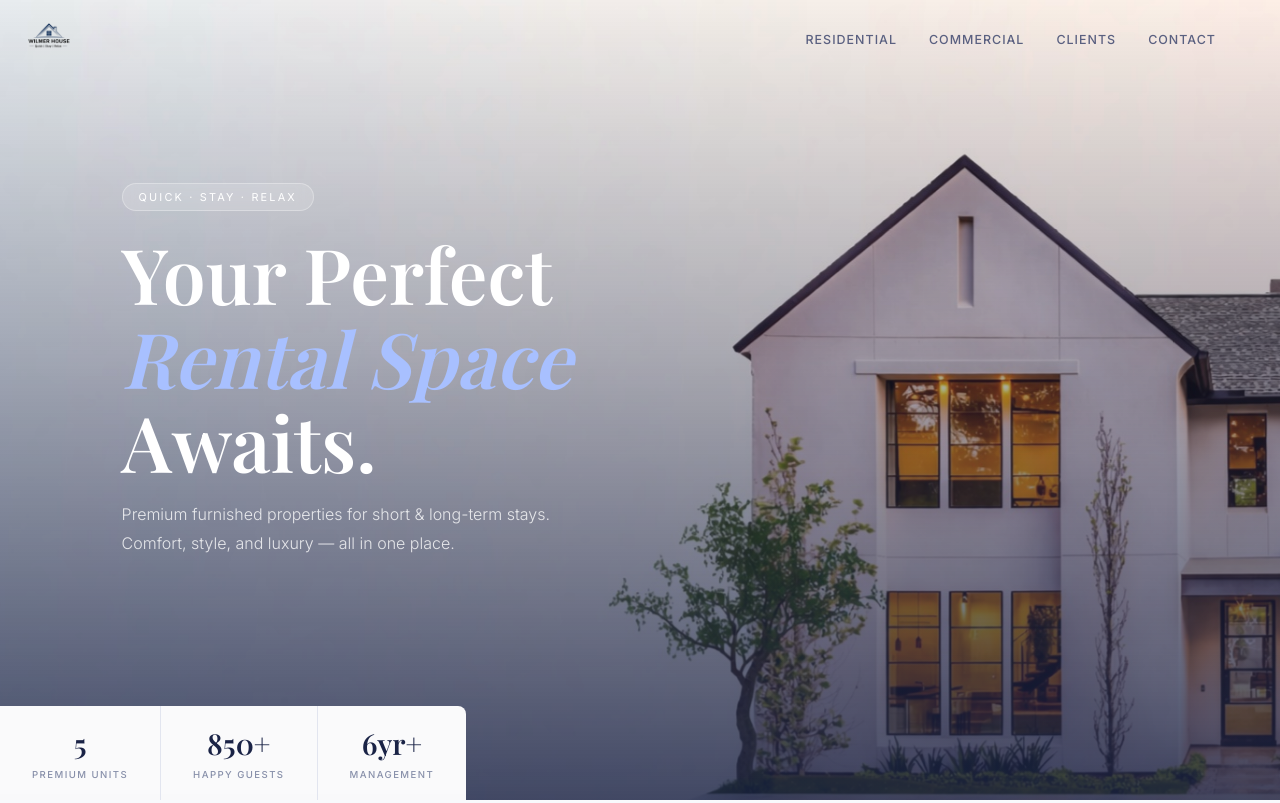
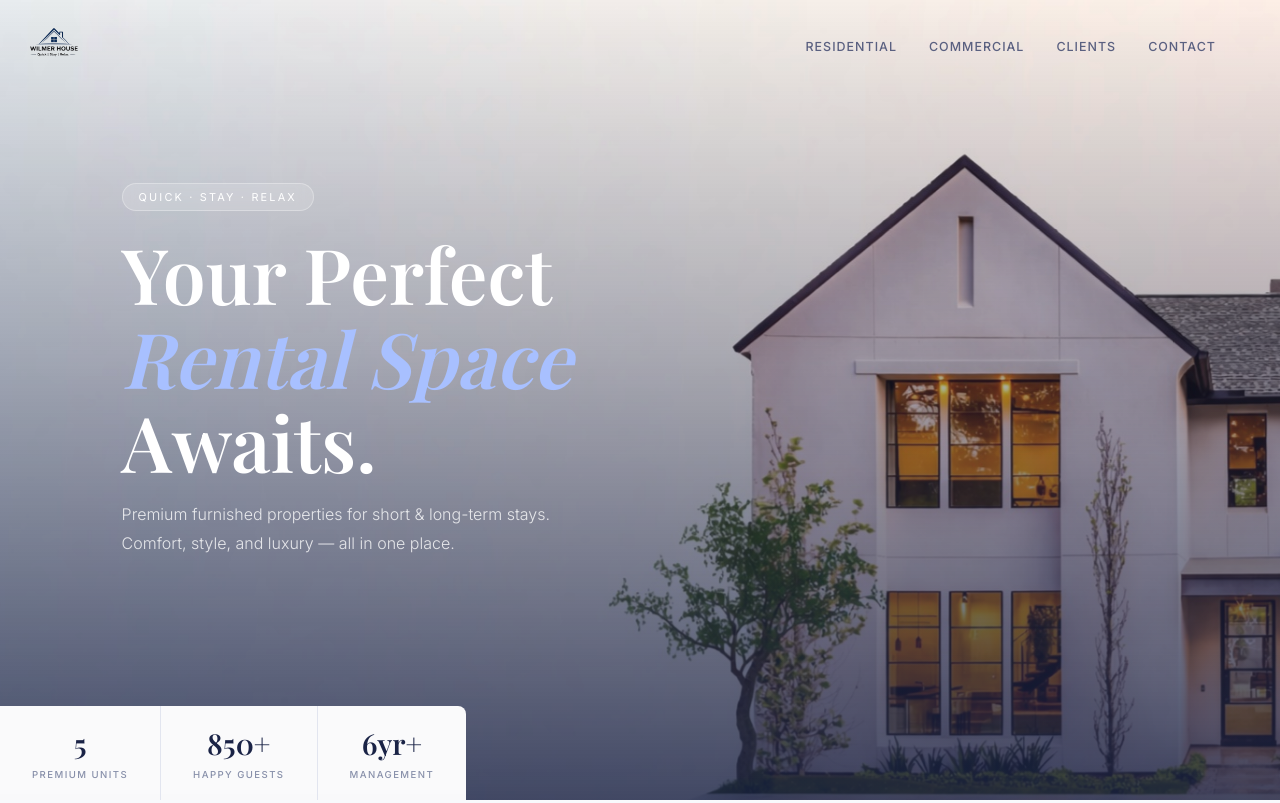
Before and after one commit to barrydeveloperindia-arch/wilmerhouse.com, a plain HTML site: page index.html in a window 1280 px wide. Shown: the top 803 px of the page. Drawn offline with nearby package versions, Linux system fonts and the light colour scheme; a web font is replaced by a local one.

Commit message:
Update: Increased logo sizes in header and footer

```diff
--- a/index.html
+++ b/index.html
@@ -52,7 +52,7 @@
       left: 0;
       right: 0;
       z-index: 200;
-      height: 76px;
+      height: 90px;
       display: flex;
       align-items: center;
       justify-content: space-between;
@@ -78,7 +78,7 @@
     }
 
     .nav-brand img {
-      height: 60px;
+      height: 70px;
       width: auto;
       object-fit: contain;
     }
@@ -1156,7 +1156,7 @@
     }
 
     .footer-brand img {
-      height: 36px;
+      height: 50px;
       filter: invert(1) brightness(1.2);
       mix-blend-mode: screen;
     }
```
